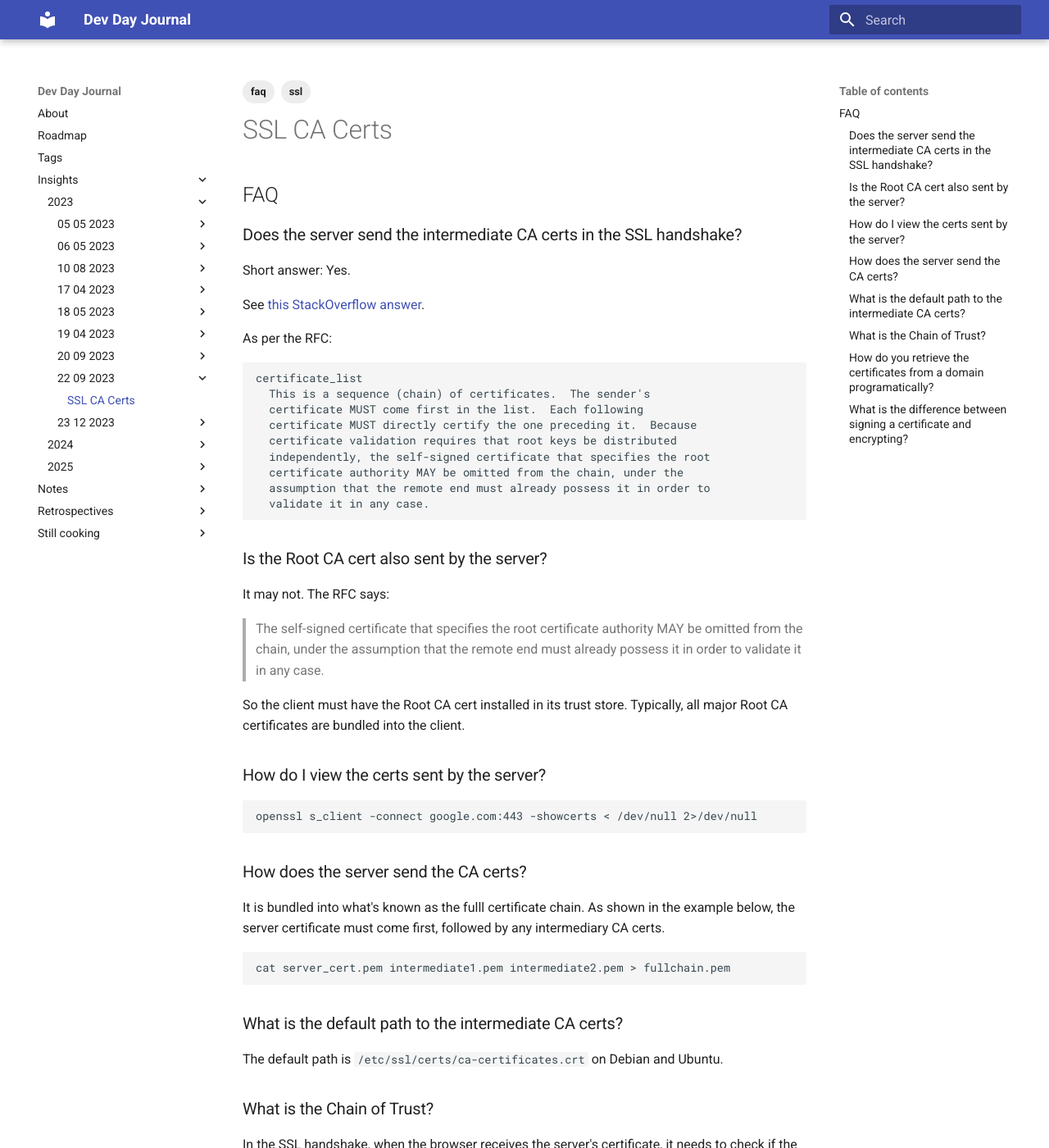
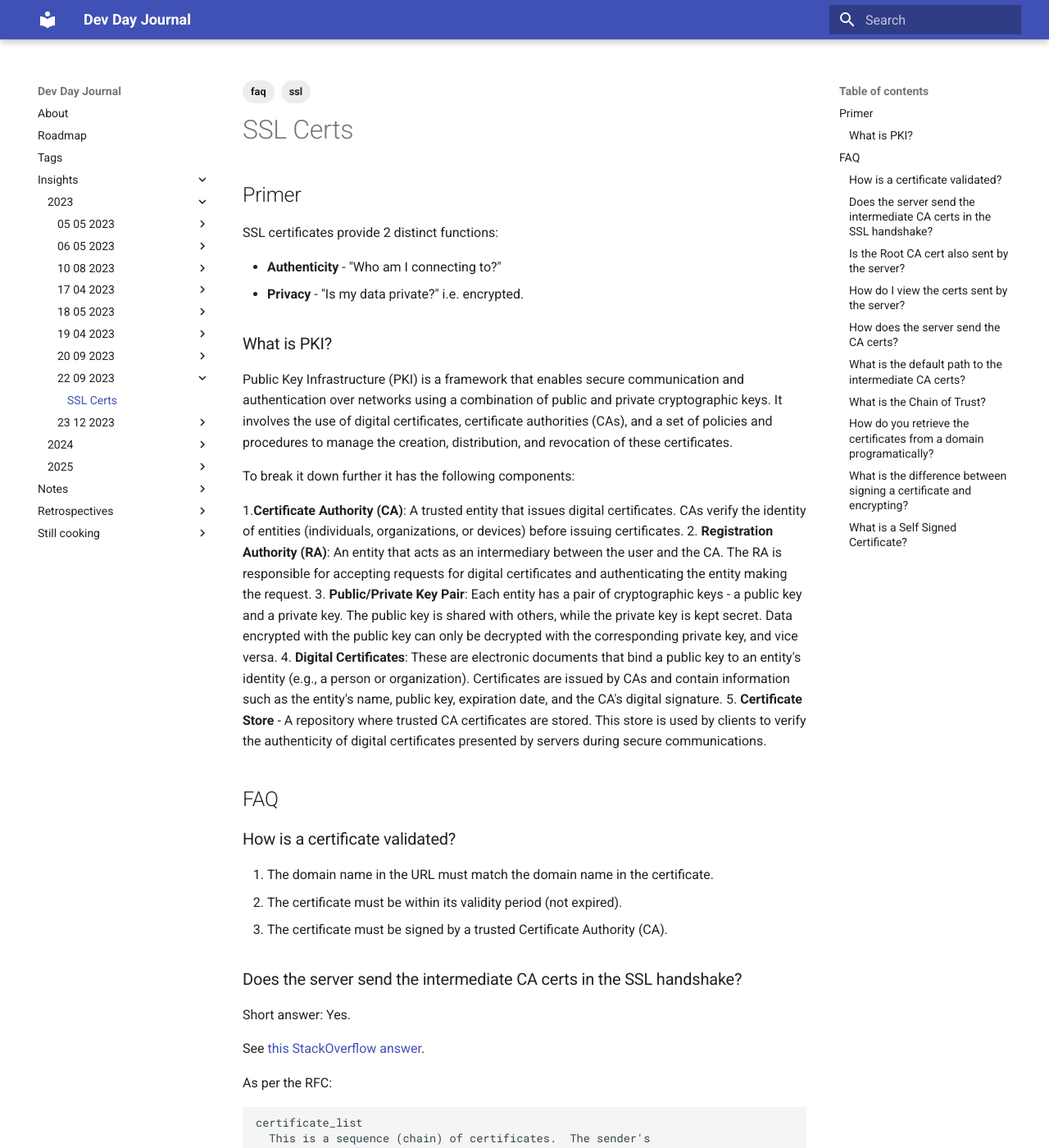
Before and after one commit to iamsecb/dev-journal, an MkDocs documentation site: the page built from docs/insights/2023/22-09-2023/ssl-certs-faq.md, in a window 1280 px wide and 1400 px high. Shown: the whole window at 82% size. Built offline with MkDocs 1.6.1 and Material for MkDocs 9.7.7, drawn with Linux system fonts in a browser that asks for light colours; some of the changed text lies outside the part shown.

Commit message:
Bulk update

```diff
--- a/docs/insights/2023/22-09-2023/ssl-ca-certs-faq.md
+++ b/docs/insights/2023/22-09-2023/ssl-certs-faq.md
@@ -2,10 +2,38 @@
 tags:
   - ssl
   - faq
-title: SSL CA Certs
+title: SSL Certs
 ---
 
+## Primer
+
+SSL certificates provide 2 distinct functions:
+
+- **Authenticity** - "Who am I connecting to?"
+- **Privacy** - "Is my data private?" i.e. encrypted.
+
+### What is PKI?
+
+Public Key Infrastructure (PKI) is a framework that enables secure communication and authentication over networks using a combination of public and private cryptographic keys. It involves the use of digital certificates, certificate authorities (CAs), and a set of policies and procedures to manage the creation, distribution, and revocation of these certificates.
+
+To break it down further it has the following components:
+
+1.**Certificate Authority (CA)**: A trusted entity that issues digital certificates. CAs verify the identity of entities (individuals, organizations, or devices) before issuing certificates.
+2. **Registration Authority (RA)**: An entity that acts as an intermediary between the user and the CA. The RA is responsible for accepting requests for digital certificates and authenticating the entity making the request.
+3. **Public/Private Key Pair**: Each entity has a pair of cryptographic keys - a public key and a private key. The public key is shared with others, while the private key is kept secret. Data encrypted with the public key can only be decrypted with the corresponding private key, and vice versa.
+4. **Digital Certificates**: These are electronic documents that bind a public key to an entity's identity
+  (e.g., a person or organization). Certificates are issued by CAs and contain information such as the entity's name, public key, expiration date, and the CA's digital signature.
+5. **Certificate Store** - A repository where trusted CA certificates are stored. This store is used by clients to verify the authenticity of digital certificates presented by servers during secure communications.
+
+
 ## FAQ
+
+### How is a certificate validated?
+
+1. The domain name in the URL must match the domain name in the certificate.
+2. The certificate must be within its validity period (not expired).
+3. The certificate must be signed by a trusted Certificate Authority (CA).
+
 
 ### Does the server send the intermediate CA certs in the SSL handshake?
 
@@ -84,3 +112,9 @@ However they serve different purposes.
 
 
 **Encryption**: Use to maintain confidentiality where the client encrypts the data using the server's public key (available to the client) that is then decrypted by the server's private key.
+
+### What is a Self Signed Certificate?
+
+A self-signed certificate is a digital certificate that is signed by the same entity whose identity it certifies. In other words, the issuer and the subject of the certificate are the same. Self-signed certificates are typically used for testing, development, or internal purposes where trust can be established without relying on a third-party Certificate Authority (CA).
+
+It is worth noting that self-signed certificates do not provide the same level of trust as certificates issued by a trusted CA, as they are not validated by an external authority. As a result, web browsers and other clients may display warnings when encountering self-signed certificates, indicating that the connection may not be secure.
```
Also changed, not shown: docs/insights/2023/23-12-2023/Terraform Primer.md (+17 -0 lines), docs/insights/2025/18-08-2025/resiliency-framework.md (added, +5 -0 lines), docs/insights/2025/24-10-2025/vault-aws-auth-HCSEC-2025-30.md (added, +20 -0 lines), docs/notes/aws-faq.md (added, +10 -0 lines), docs/retrospectives/2025/25-06-2025.md (added, +8 -0 lines), docs/still-cooking/aws-waf-alb-retro.md (added, +14 -0 lines), docs/images/resiliency-framework.png (added).
